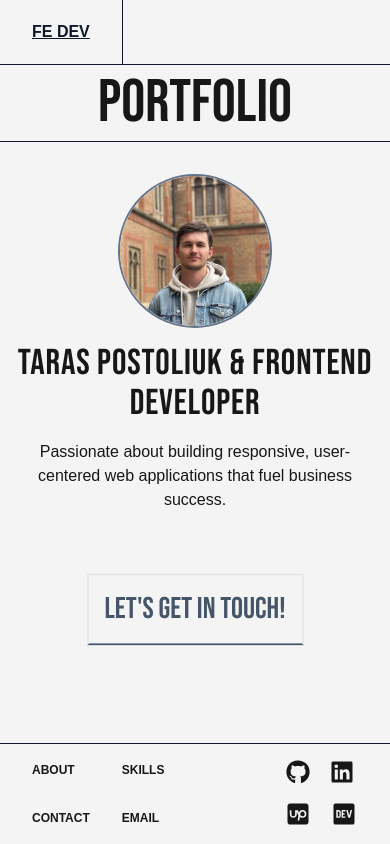
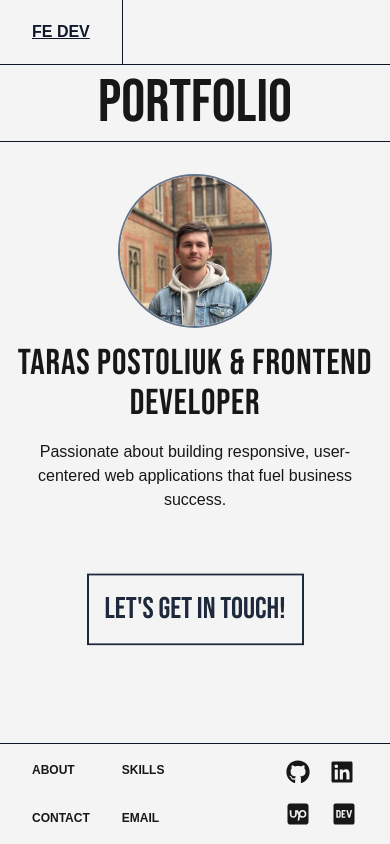
Before and after one commit to tpostolyuk/fedev-portfolio, a Next.js app: page / in a window 390 px wide. Built offline with nearby package versions, Linux system fonts and the light colour scheme; a web font is replaced by a local one.

Commit message:
fix(app): responsive for get in touch button

```diff
--- a/src/app/page.tsx
+++ b/src/app/page.tsx
@@ -45,7 +45,7 @@ export default function Home() {
           <Link
             className={clsx(
               bebasNeue.className,
-              "mt-12 animate-bounce border-2 border-b-slate-600 p-4 text-3xl font-normal text-slate-600",
+              "mt-12 animate-bounce border-2 border-slate-800 p-4 text-3xl font-normal text-slate-800",
               "dark:border-white dark:text-white",
             )}
             href="/contact"
```
